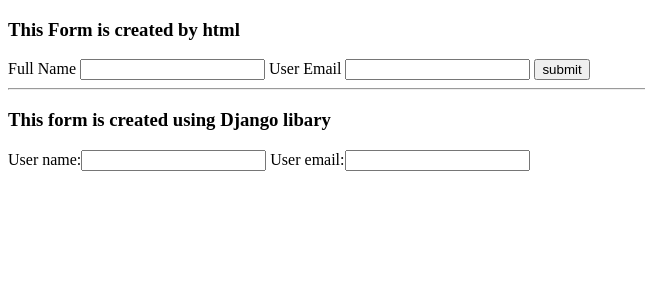
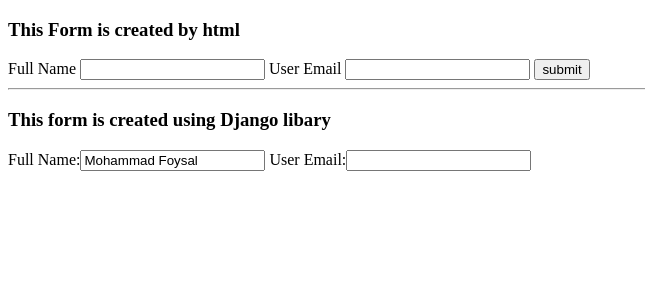
Before and after one commit to iamfoysal/pd-apps, a Django app: page /form/ in a window 1280 px wide. Shown: the top 300 px of the page, without its empty margins (0-645 px from the left). Run offline with Django 3.2, Linux system fonts and the light colour scheme.

Commit message:
Form fields,required,label,initial

```diff
--- a/app1/forms.py
+++ b/app1/forms.py
@@ -1,9 +1,8 @@
-from tkinter.tix import Form
 from django import forms
 
 
 class user_form(forms.Form):
        #<label for="user_name">Full Name</label>
         #<input type="text" name="user_name" value="" required>
-    user_name =forms.CharField()
-    user_email = forms.EmailField()
+    user_name =forms.CharField(required=True, initial="Mohammad Foysal", label="Full Name")
+    user_email = forms.EmailField(label="User Email")
--- a/app1/templates/app1/form.html
+++ b/app1/templates/app1/form.html
@@ -26,6 +26,3 @@
 
 </body>
 </html>
-
-
-<!-- Creatng a Django Form 1  -->
```
